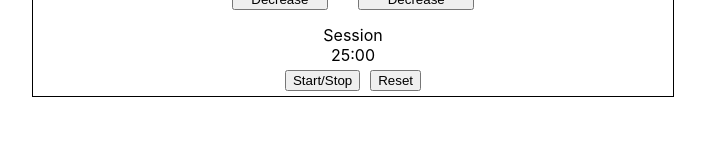
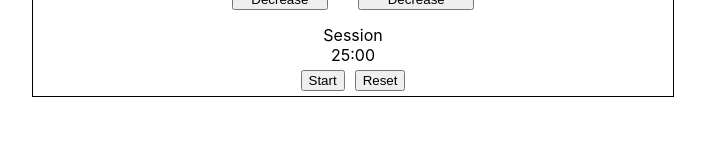
Before and after one commit to jeffn12/pomodoro-timer, a React (Create React App) app: page / in a window 1280 px wide. Shown: the part 138-298 px from the top of the page, without its empty margins (287-992 px from the left). Built offline with nearby package versions, Linux system fonts and the light colour scheme; the HTML template or start-up script is replaced by a standard one.

Commit message:
Broke master :(

```diff
--- a/package.json
+++ b/package.json
@@ -3,6 +3,7 @@
   "version": "0.1.0",
   "private": true,
   "dependencies": {
+    "accurate-interval": "^1.0.9",
     "react": "^16.10.2",
     "react-dom": "^16.10.2",
     "react-scripts": "3.2.0"
--- a/src/App.js
+++ b/src/App.js
@@ -2,6 +2,7 @@ import React from 'react';
 import TimerSettings from './components/TimerSettings';
 import TimerDisplay from './components/TimerDisplay';
 import TimerControls from './components/TimerControls';
+import accurateInterval from 'accurate-interval';
 import './App.css';
 
 export default class App extends React.Component {
@@ -41,7 +42,7 @@ export default class App extends React.Component {
   }
 
   reset = () => {
-    this.timerStop();
+    //this.timerStop();
     this.setState( {
       breakLength: 5,
       sessionLength: 25,
@@ -130,6 +131,7 @@ export default class App extends React.Component {
         />
         <TimerControls
           runToggle={this.state.timerRun === true ? this.timerStop : this.timerStart }
+          timerRun={this.state.timerRun}
           reset={this.reset}
         />
       </div>
--- a/src/components/TimerControls.js
+++ b/src/components/TimerControls.js
@@ -3,7 +3,7 @@ import React from 'react';
 const TimerControls = (props) => {
     return (
         <div id="controls">
-            <button id="start_stop" onClick={props.runToggle}>Start/Stop</button>
+            <button id="start_stop" onClick={props.runToggle}>{props.timerRun ? "Stop" : "Start"}</button>
             <button id="reset" onClick={props.reset}>Reset</button>
         </div>
     );
```
Also changed, not shown: 1 other file (tests, documents, lock files or other folders).
